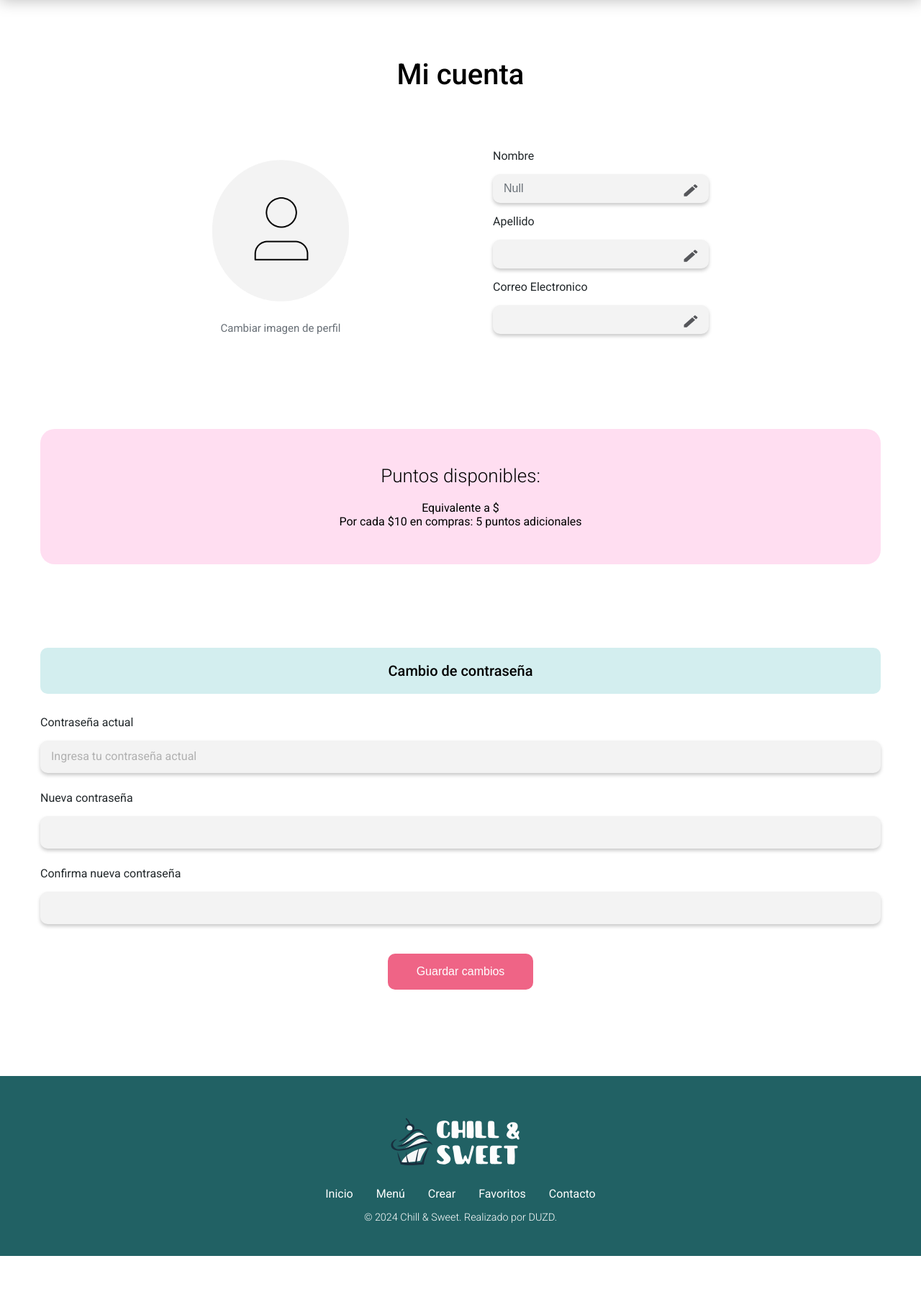
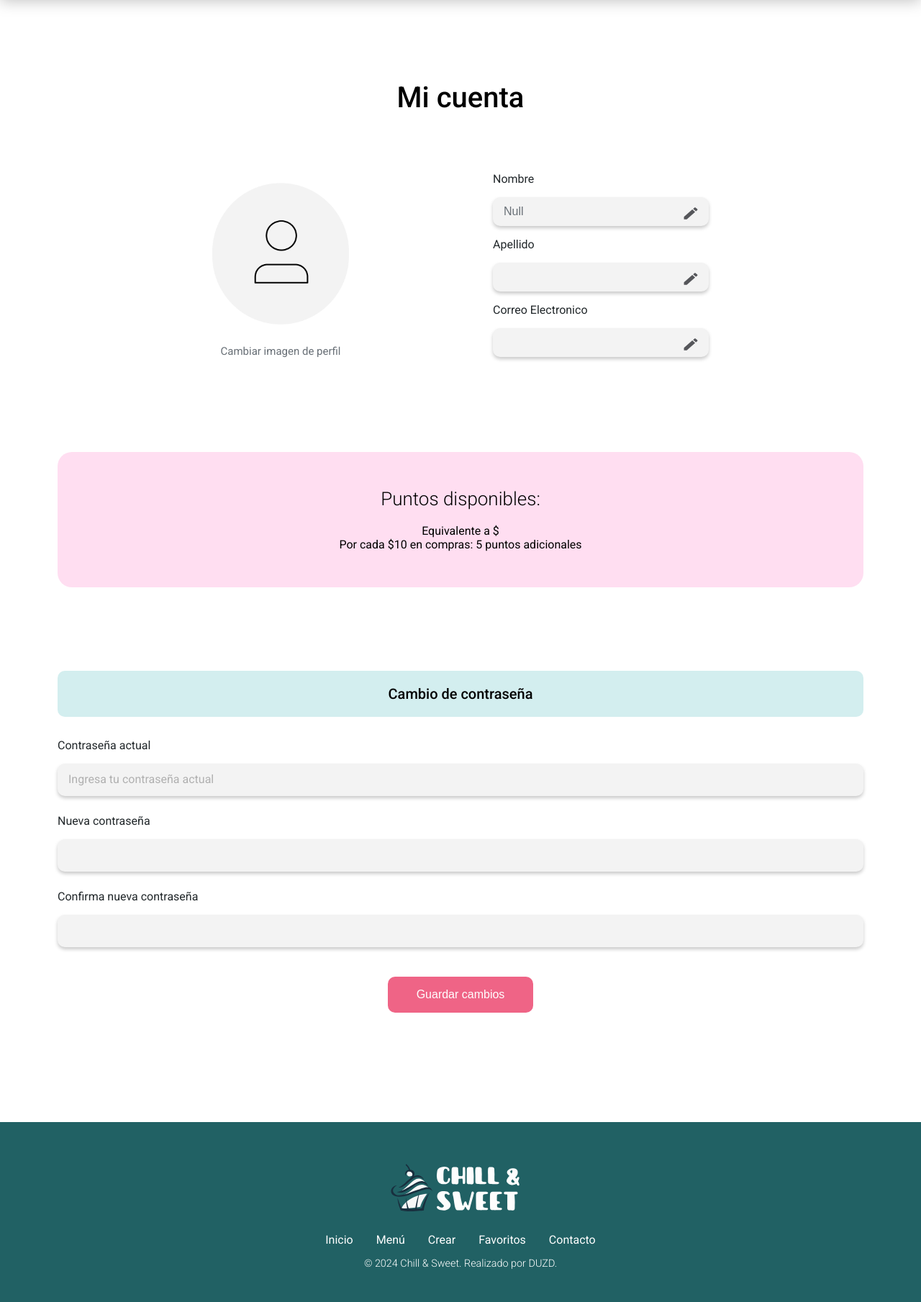
Before and after one commit to UlisesRdgz/chill-and-sweet, a Django app: template chill_and_sweet/main/templates/account/account.html in a window 1280 px wide. Shown: the part 98-1907 px from the top of the page at 72% size. Before the commit the page ends 1843 px from the top, so only its background shows below. Run offline with Django 5.2, Linux system fonts and the light colour scheme; the template is opened without the code that fills it, so the values that code supplies are empty; parts of the project's set-up code (start-up, migrations or seed data) failed here and were passed over; some libraries are stand-ins or nearby versions.

Commit message:
fix: content

```diff
--- a/chill_and_sweet/main/templates/account/account.html
+++ b/chill_and_sweet/main/templates/account/account.html
@@ -14,6 +14,7 @@
 <!--
     Cntenido principal, titulo y secciones de la cuenta del usuario
 -->
+<main class="main-content">
     <div class="page-container">
         <div class="menu-section">
             <h2 class="menu-title">Mi cuenta</h2>
@@ -152,6 +153,7 @@
                 </section>
         </div>
     </div>
+</main>
 {% endblock %}
 
 
```
Lines whose indentation alone changed are shown as unchanged.
